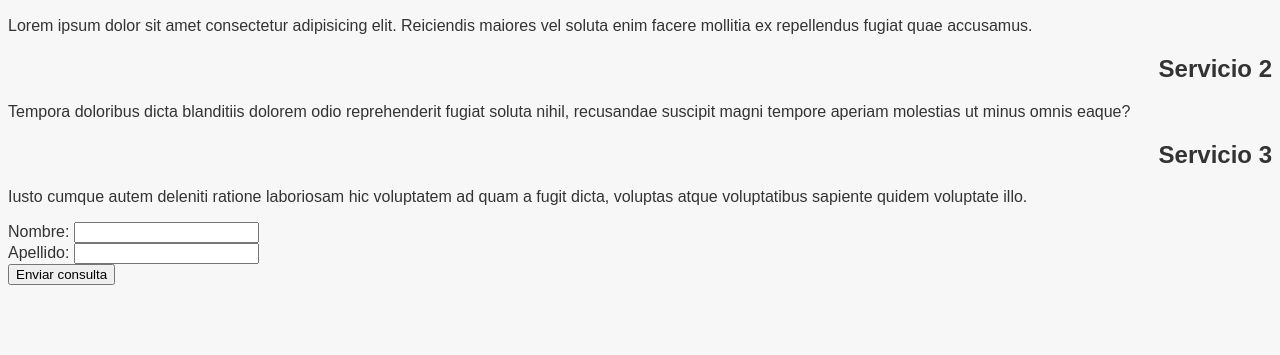
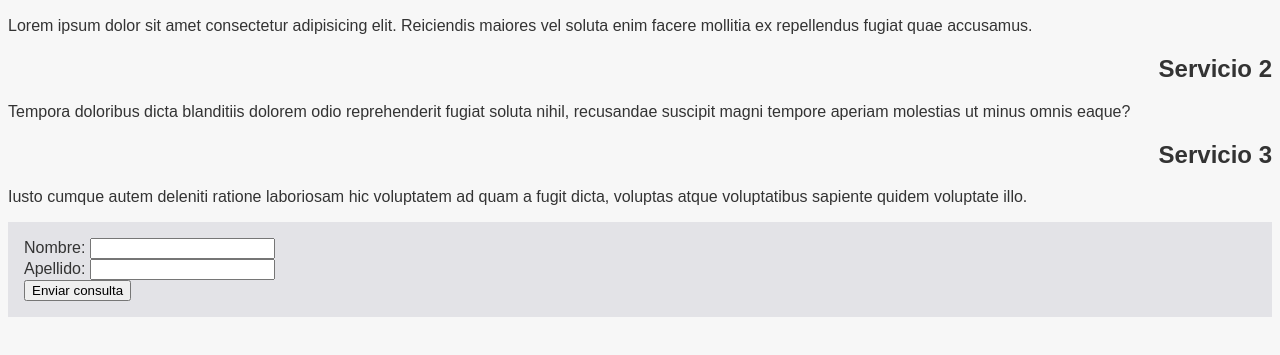
Before and after one commit to jdrjuan/curso-git-2023-08-07, a plain HTML site: page servicios.html in a window 1280 px wide. Shown: the part 111-466 px from the top of the page. Drawn offline with Linux system fonts and the light colour scheme.

Commit message:
Cambiar color de fondo de footer

```diff
--- a/css/style.css
+++ b/css/style.css
@@ -12,3 +12,8 @@ h5,
 h6 {
     text-align: right;
 }
+
+footer {
+    padding: 1em;
+    background-color: #e3e3e7;
+}
```
